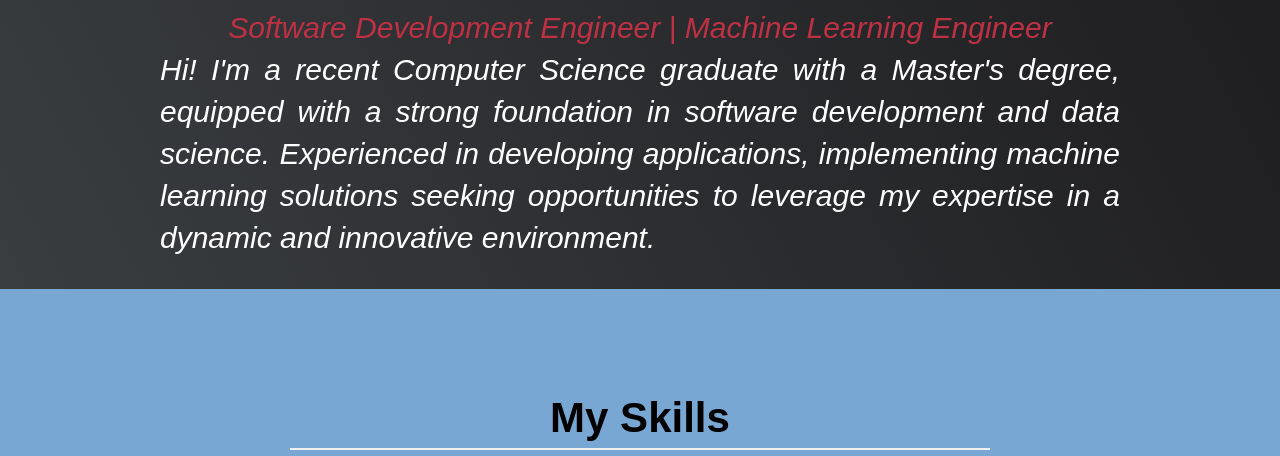
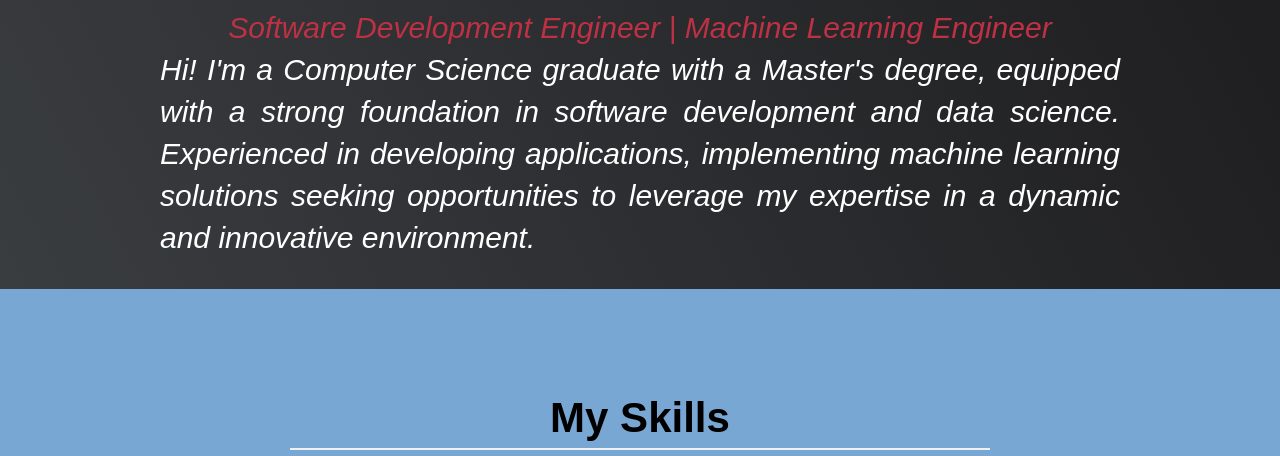
Before and after one commit to Venkatraj-Bachu/Venkatraj-Bachu.github.io, a plain HTML site: page index.html in a window 1280 px wide. Shown: the part 769-1225 px from the top of the page. Drawn offline with Linux system fonts and the light colour scheme.

Commit message:
Update index.html

```diff
--- a/index.html
+++ b/index.html
@@ -33,7 +33,7 @@
       <h1>Venkatraj Bachu</h1>
 
       <p>Software Development Engineer | Machine Learning Engineer</p>
-      <p id="bio">Hi! I'm a recent Computer Science graduate with a Master's degree,
+      <p id="bio">Hi! I'm a Computer Science graduate with a Master's degree,
         equipped with a strong foundation in software development and data
         science. Experienced in developing applications, implementing machine
         learning solutions seeking opportunities to leverage my expertise in a
```
